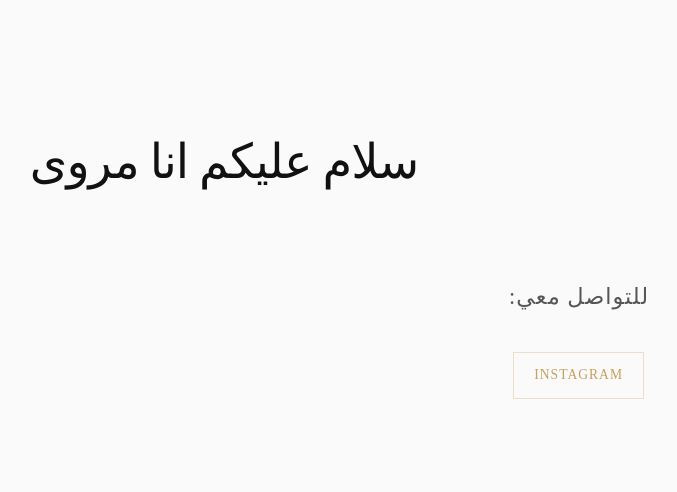
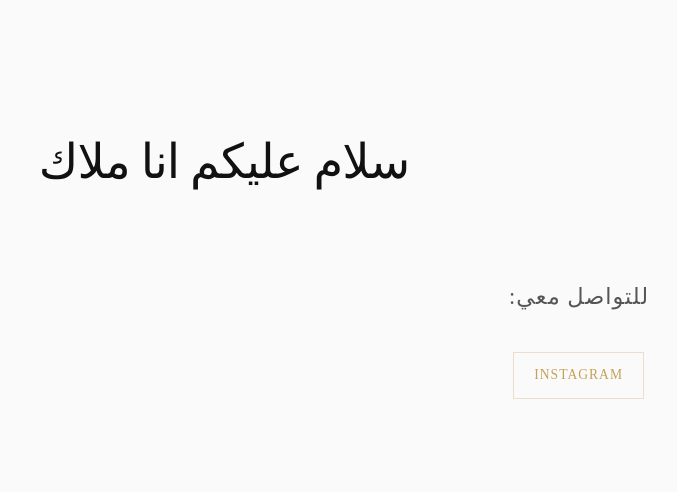
Before and after one commit to iiiissss-meeee/marwa2, a plain HTML site: page TIKTOK/index.html in a window 1280 px wide. Shown: the whole page, without its empty margins (416-1093 px from the left). Drawn offline with Linux system fonts and the light colour scheme.

Commit message:
Add files via upload

```diff
--- a/TIKTOK/index.html
+++ b/TIKTOK/index.html
@@ -3,10 +3,10 @@
 <head>
     <meta charset="UTF-8">
     <meta name="viewport" content="width=S, initial-scale=1.0">
-    <title>marwa</title>
+    <title>malak</title>
 </head>
 <body>
-    <h1>سلام عليكم انا مروى</h1>
+    <h1>سلام عليكم انا ملاك</h1>
     <h3>للتواصل معي:</h3>
     <a href="https://www.instagram.com/malakns_.8/" target="_self">instagram</a>
 
```
